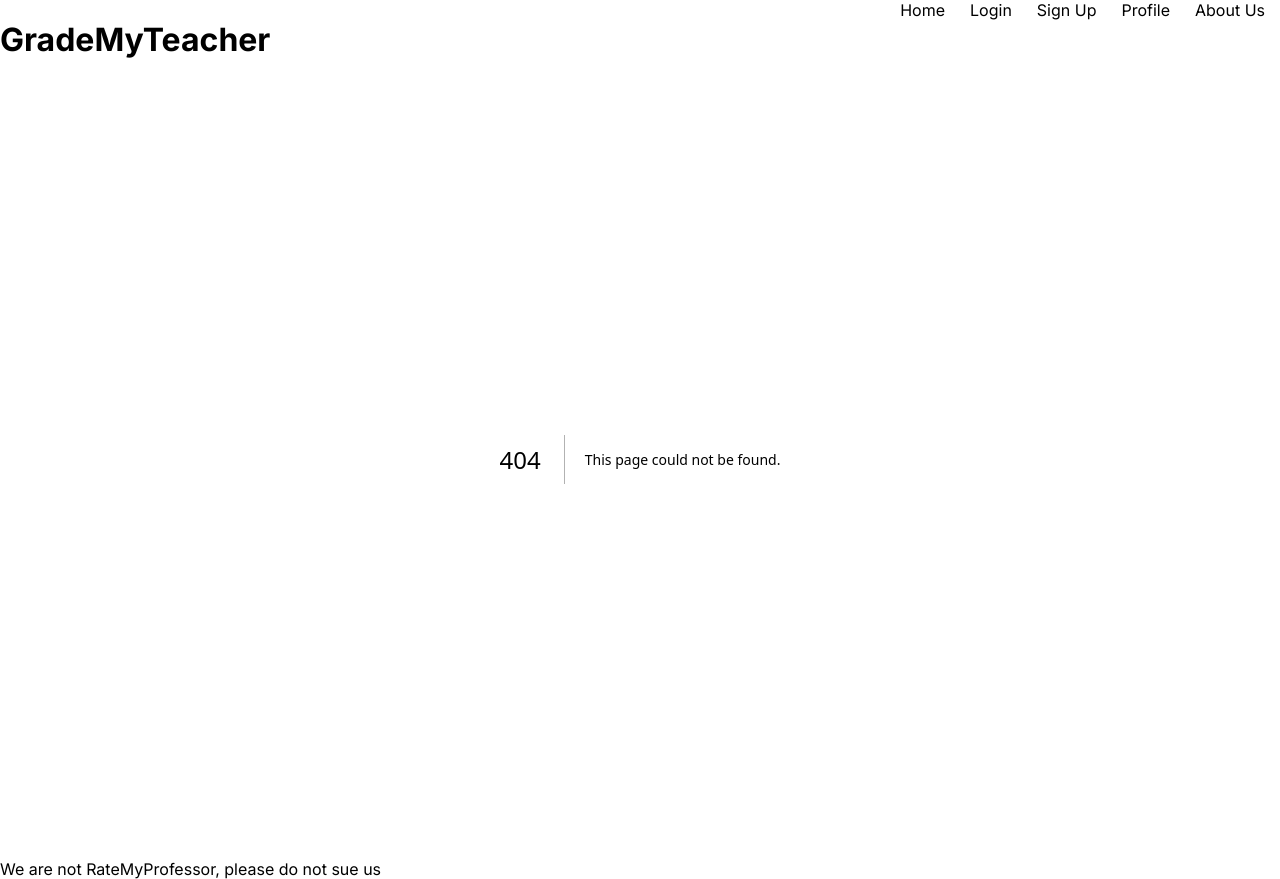
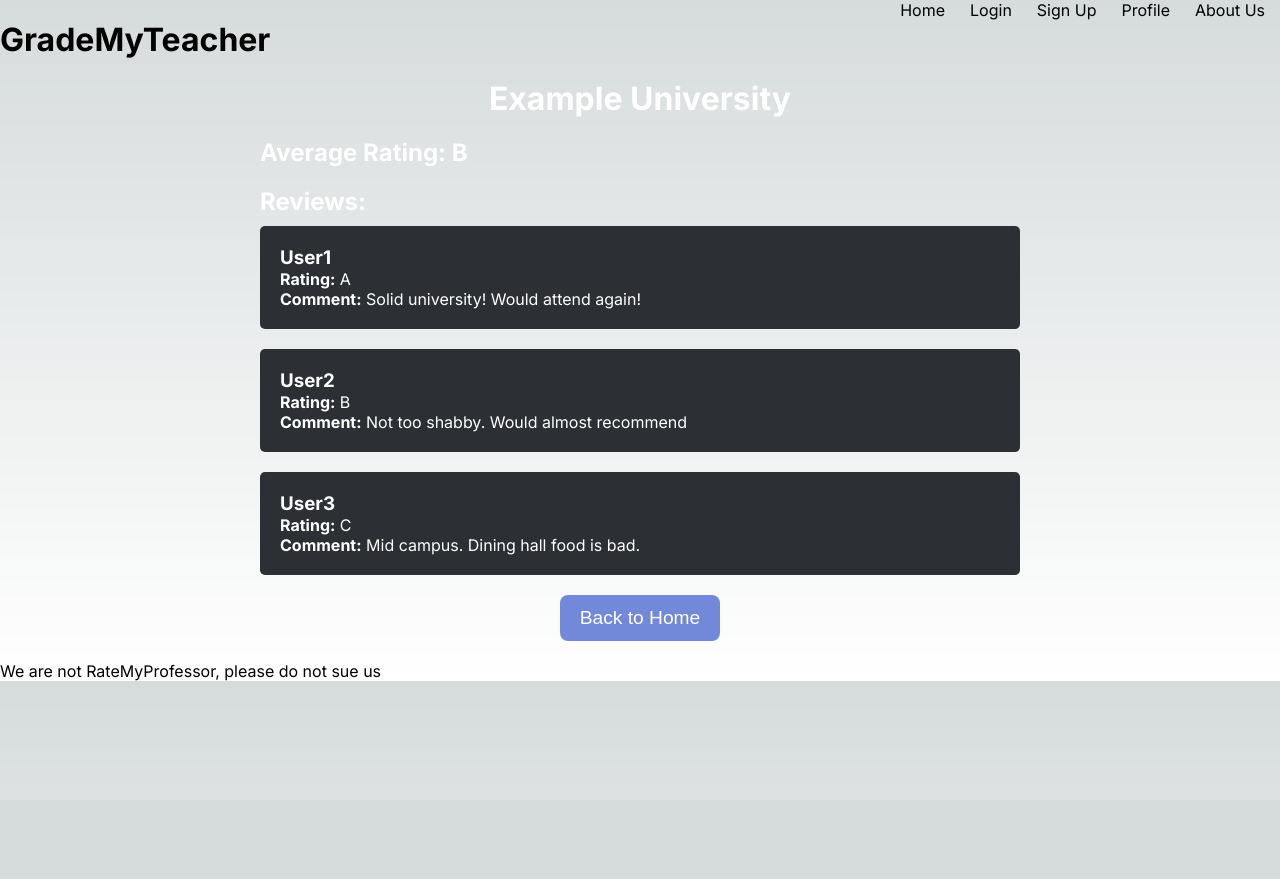
Before and after one commit to darrelawah/GradeMyTeacher, a Next.js app: page /graded/university in a window 1280 px wide. Before the commit this address had no page. After the commit the page ends 800 px from the top, so only its background shows below. Built offline with nearby package versions, Linux system fonts and the light colour scheme.

Commit message:
Added pages for the professors/classes/universities for once they are graded. The new grade pages now immediately take you to those pages

```diff
--- /dev/null
+++ b/app/graded/university/page.js
@@ -0,0 +1,85 @@
+import React from 'react';
+import Link from 'next/link';
+
+const GradedUniversityPage = () => {
+    // Dummy data for now. We will pull this data from the backend.
+    const gradedUniversity = {
+        universityName: 'Example University',
+        averageRating: 'B',
+        reviews: [
+            { username: 'User1', rating: "A", comment: 'Solid university! Would attend again!' },
+            { username: 'User2', rating: "B", comment: 'Not too shabby. Would almost recommend' },
+            { username: 'User3', rating: "C", comment: 'Mid campus. Dining hall food is bad.' }
+        ]
+    };
+
+    //may add more comments later. Kinda tired today (Sorry!).
+    return (
+        <div style={styles.container}>
+            <h1 style={styles.heading}>{gradedUniversity.universityName}</h1>
+            <h2 style={styles.subHeading}>Average Rating: {gradedUniversity.averageRating}</h2>
+            <div style={styles.reviews}>
+                <h2 style={styles.subHeading}>Reviews:</h2>
+                {gradedUniversity.reviews.map((review, index) => (
+                    <div key={index} style={styles.review}>
+                        <h3>{review.username}</h3>
+                        <p><strong>Rating:</strong> {review.rating}</p>
+                        <p><strong>Comment:</strong> {review.comment}</p>
+                    </div>
+                ))}
+            </div>
+            <div style={styles.buttonContainer}>
+                <Link href="/">
+                    <button style={styles.button}>Back to Home</button>
+                </Link>
+            </div>
+        </div>
+    );
+};
+
+// CSS styles
+const styles = {
+    container: {
+        maxWidth: '800px',
+        margin: '0 auto',
+        padding: '20px',
+        color: '#FFFFFF',
+    },
+    heading: {
+        fontSize: '2em',
+        textAlign: 'center',
+        marginBottom: '20px',
+    },
+    subHeading: {
+        fontSize: '1.5em',
+        marginBottom: '10px',
+    },
+    reviews: {
+        marginTop: '20px',
+    },
+    review: {
+        background: '#2C2F33',
+        padding: '20px',
+        borderRadius: '5px',
+        marginBottom: '20px',
+    },
+    buttonContainer: {
+        textAlign: 'center',
+        marginTop: '20px',
+    },
+    button: {
+        padding: '12px 20px',
+        fontSize: '1.2rem',
+        backgroundColor: '#7289DA',
+        border: 'none',
+        color: 'white',
+        textAlign: 'center',
+        textDecoration: 'none',
+        display: 'inline-block',
+        borderRadius: '8px',
+        cursor: 'pointer',
+        transition: 'background-color 0.3s ease',
+    },
+};
+
+export default GradedUniversityPage;
--- a/app/rating/course/page.js
+++ b/app/rating/course/page.js
@@ -32,7 +32,10 @@ const CourseRatingPage = () => {
             </button>
           ))}
         </div>
+                {/* will take you to the graded class page once review is complete*/}
+                <Link href='/graded/class'>
                 <button className={styles.button} type="submit">Submit Course Grade</button> {/* Apply button class */}
+                </Link>
             </form>
         </div>
     );
--- a/app/rating/professor/page.js
+++ b/app/rating/professor/page.js
@@ -27,7 +27,11 @@ const ProfessorRatingPage = () => {
             </button>
           ))}
         </div>
+
+        {/* will take you to the graded professor page on submit*/}
+        <Link href='/graded/professor'>
         <button className={styles.button} type="submit">Submit Professor Grade</button>
+        </Link>
       </form>
     </div>
   );
--- a/app/rating/university/page.js
+++ b/app/rating/university/page.js
@@ -27,7 +27,11 @@ const UniversityRatingPage = () => {
             </button>
           ))}
         </div>
+
+        {/* will take you to the university graded page after you submit*/}
+        <Link href='/graded/university'>
         <button className={styles.button} type="submit">Submit University Grade</button> {/* Apply button class */}
+        </Link>
       </form>
     </div>
   );
```
Also changed, not shown: app/graded/class/page.js (added, +87 -0 lines), app/graded/professor/page.js (added, +87 -0 lines).
